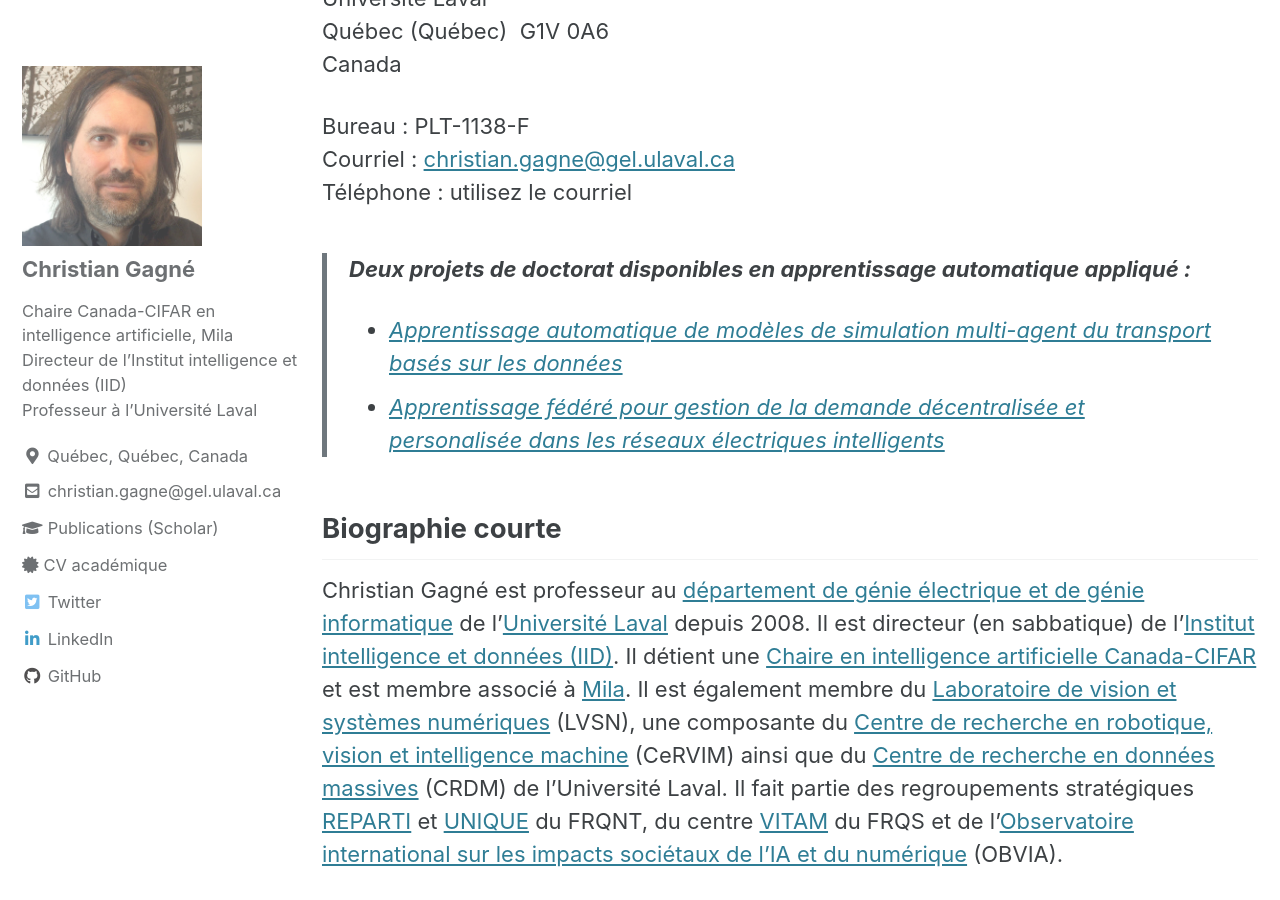
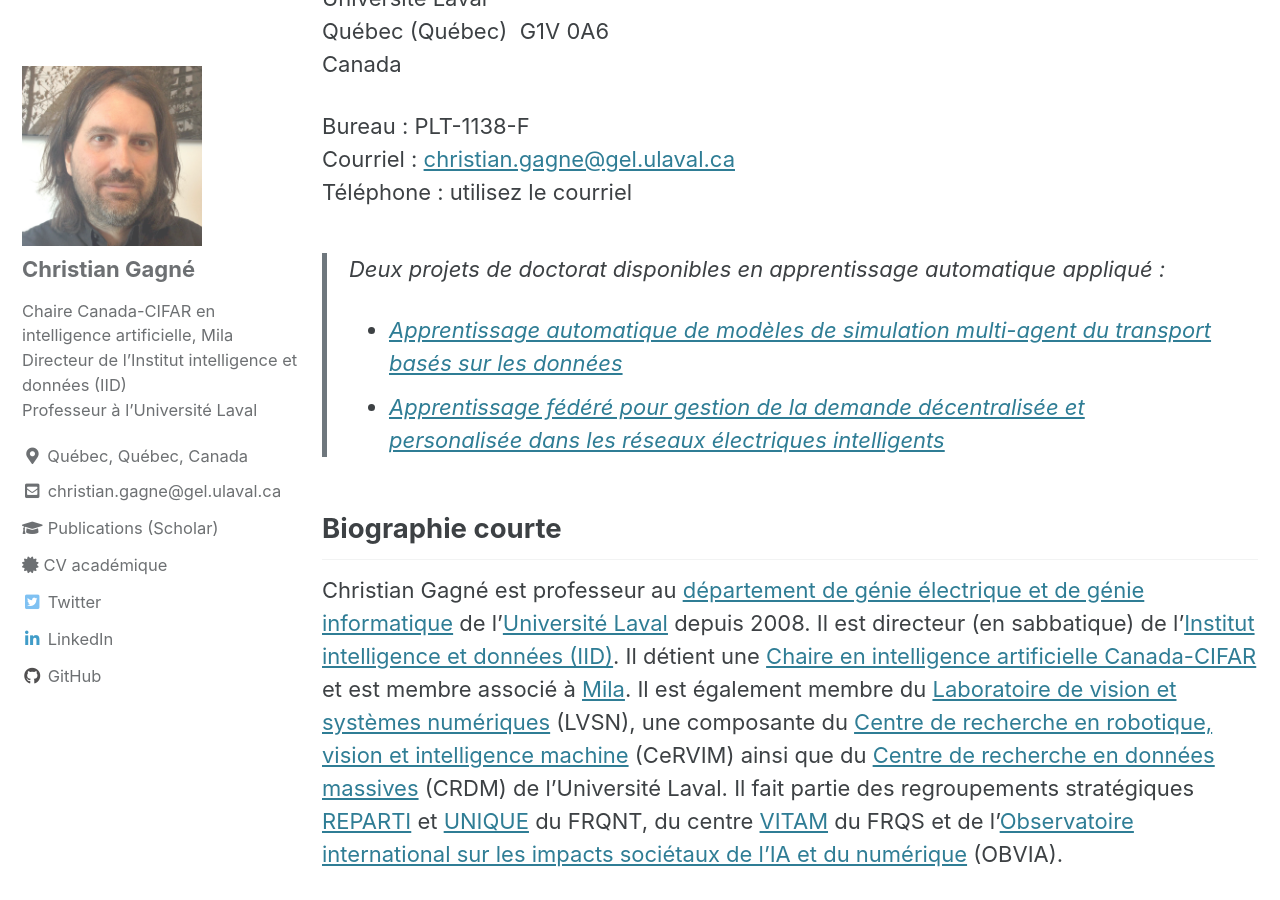
Before and after one commit to chgagne/chgagne.github.io, a Jekyll site: the page built from _pages/index.md, in a window 1280 px wide and 900 px high, scrolled down 473 px. Built offline with Jekyll 4.4.1, drawn with Linux system fonts in a browser that asks for light colours; cached includes are drawn as plain includes.

Commit message:
Ajustement blockquote.

```diff
--- a/_pages/index.md
+++ b/_pages/index.md
@@ -24,7 +24,7 @@ Courriel : [christian.gagne@gel.ulaval.ca](mailto:christian.gagne@gel.ulaval.ca)
 Téléphone : utilisez le courriel
 
 
-> **Deux projets de doctorat disponibles en apprentissage automatique appliqué :**
+> Deux projets de doctorat disponibles en apprentissage automatique appliqué :
 > - [Apprentissage automatique de modèles de simulation multi-agent du transport basés sur les données](https://www.projets-recherche.ulaval.ca/projet?id=431099)
 > - [Apprentissage fédéré pour gestion de la demande décentralisée et personalisée dans les réseaux électriques intelligents](https://www.projets-recherche.ulaval.ca/projet?id=431100)
 
```
